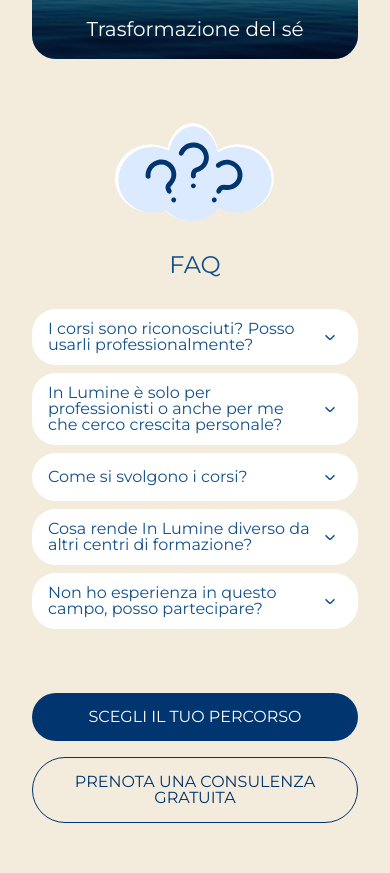
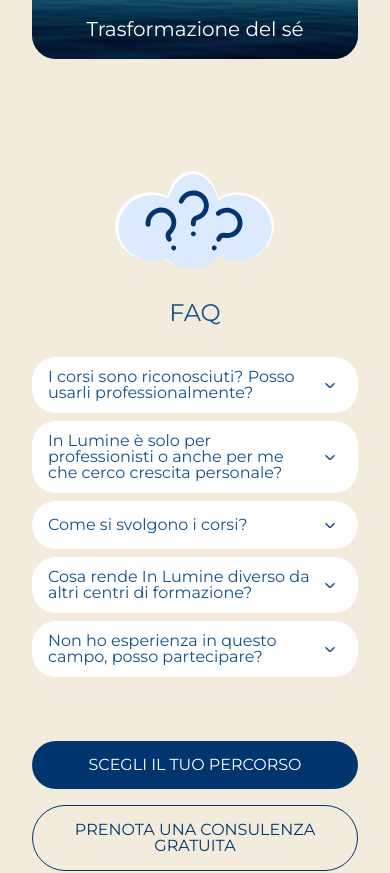
Before and after one commit to MilCipriani/inlumine, a React (Vite) app: page / in a window 390 px wide. Shown: the part 1460-2333 px from the top of the page. Built offline with nearby package versions, Linux system fonts and the light colour scheme.

Commit message:
fixed FAQ margin on phones

```diff
--- a/src/sections/FAQ.tsx
+++ b/src/sections/FAQ.tsx
@@ -14,7 +14,7 @@
   const [open4, setOpen4] = useState(false)
   const [open5, setOpen5] = useState(false)
   return (
-    <section id='FAQ' className="scroll-mt-24 lg:scroll-mt-37 flex flex-col w-full gap-8 sm:gap-16 items-center justify-center mt-16 lg:mt-37 rounded-3x min-h-150">
+    <section id='FAQ' className="scroll-mt-24 lg:scroll-mt-37 flex flex-col w-full gap-8 sm:gap-16 items-center justify-center mt-28 lg:mt-37 rounded-3x min-h-150">
       <Qmarks aria-hidden="true" focusable="false" className='sm:hidden block w-40 h-auto'/>
       <h2>FAQ</h2>
 
```
